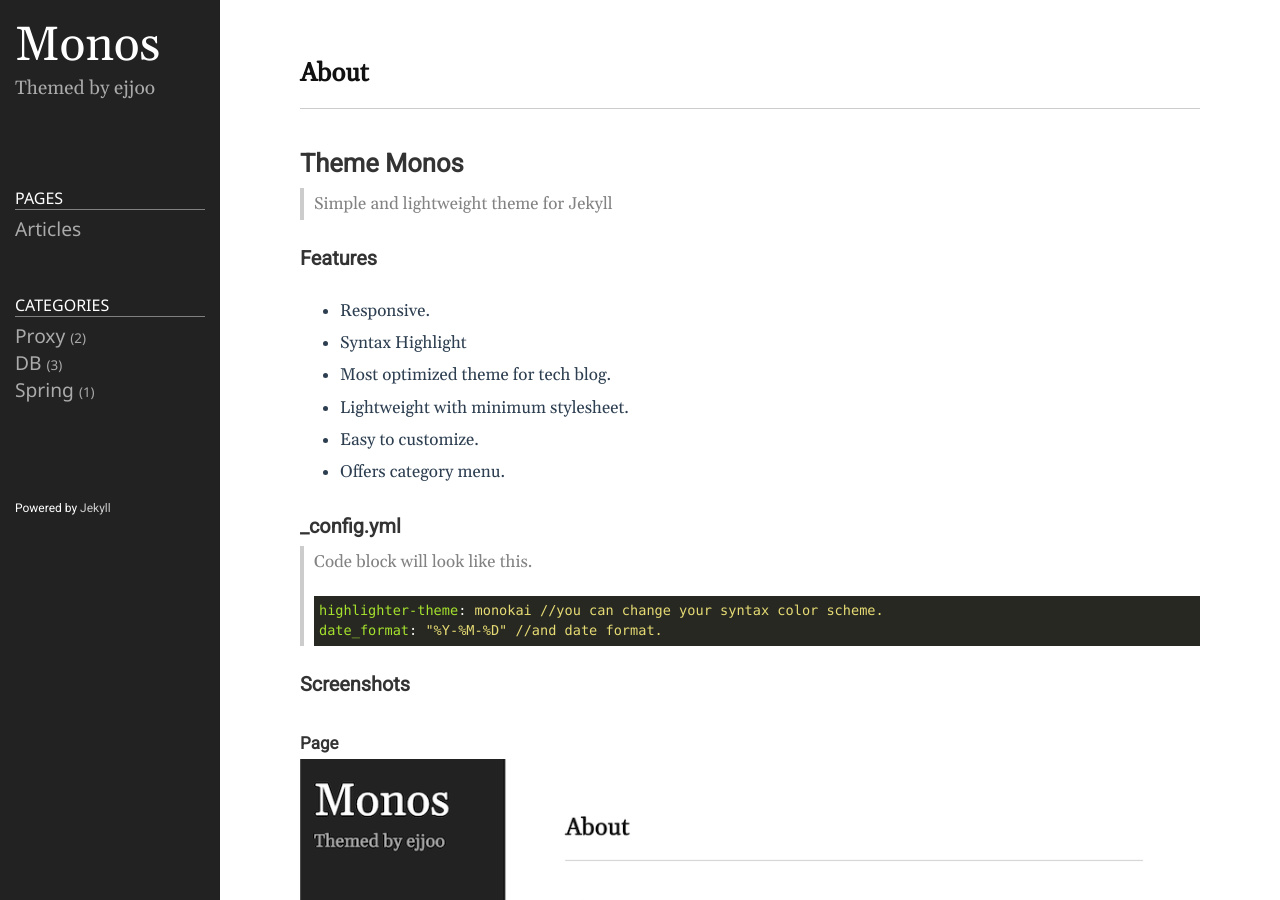
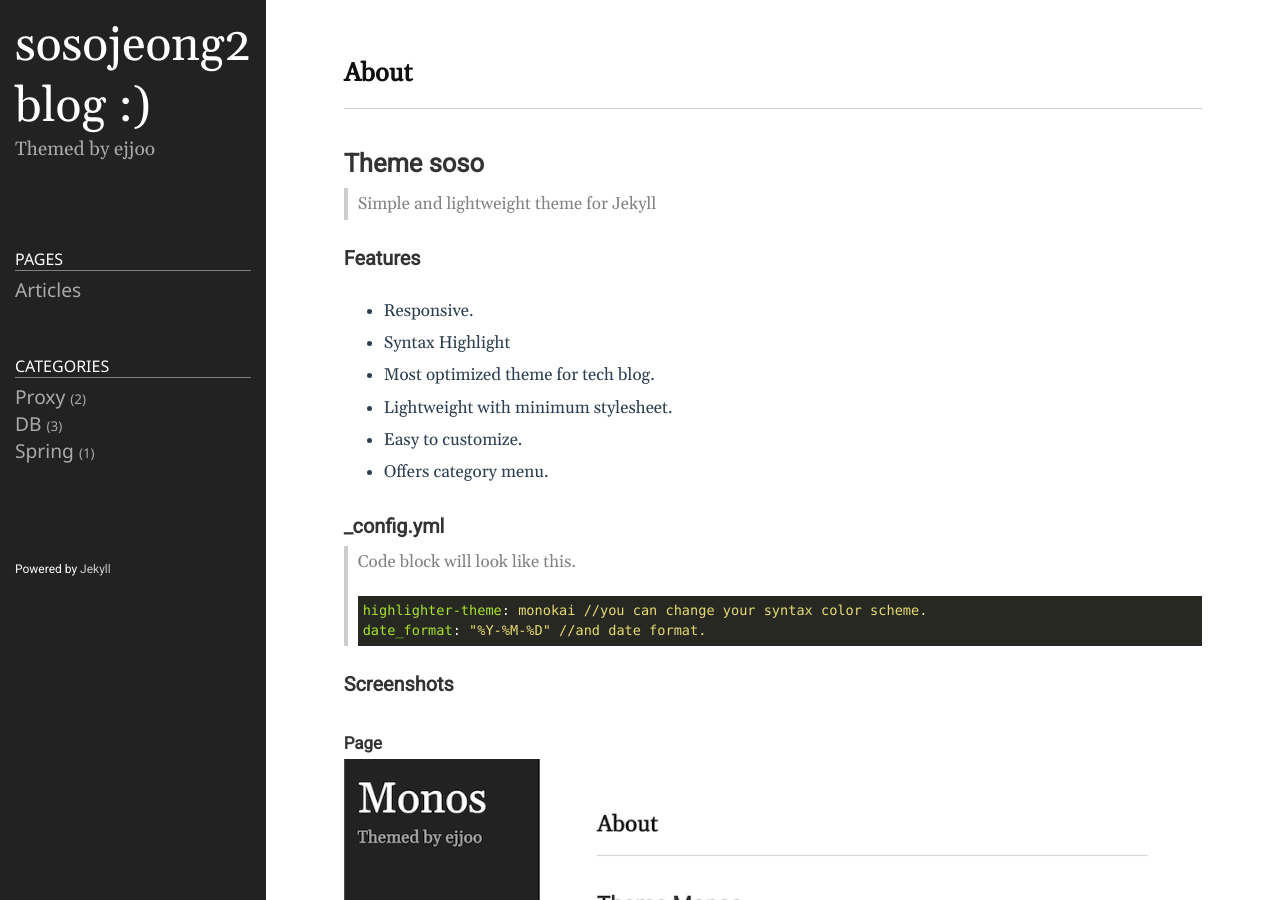
Before and after one commit to sosojeong2/sosojeong2.github.io, a Jekyll site: the page built from README.md, in a window 1280 px wide and 900 px high. Built offline with Jekyll 4.4.1, drawn with Linux system fonts in a browser that asks for light colours.

Commit message:
post update

```diff
--- a/_config.yml
+++ b/_config.yml
@@ -18,7 +18,7 @@
 # You can create any custom variable you would like, and they will be accessible
 # in the templates via {{ site.myvariable }}.
 
-title: Monos
+title: sosojeong2 blog :)
 email: sosojeong2@gmail.com
 description: >- # this means to ignore newlines until "baseurl:"
   Themed by ejjoo
```
Also changed, not shown: README.md.
